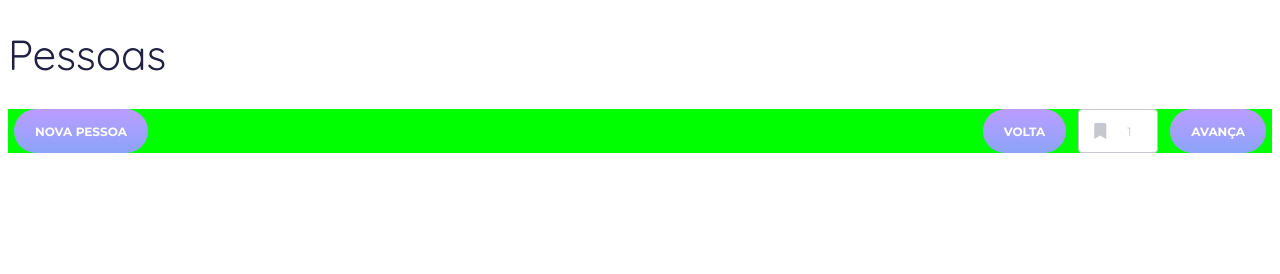
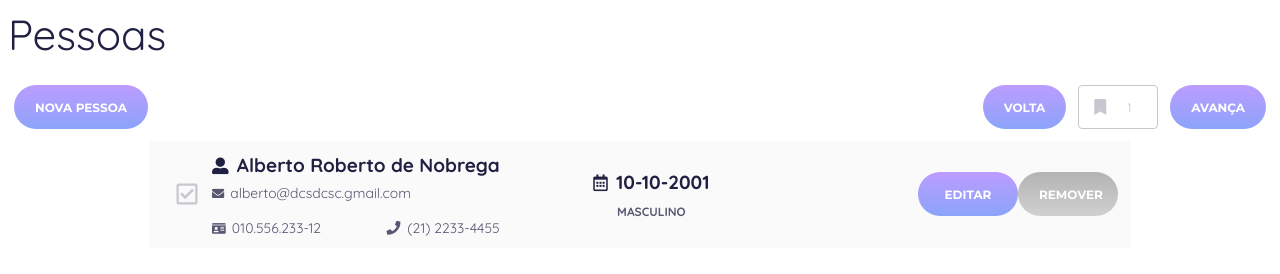
Before and after one commit to iFgR/people-register, a website with bundled scripts: page src/index.html in a window 1280 px wide. Built offline with nearby package versions, Linux system fonts and the light colour scheme.

Commit message:
Improve list style

```diff
--- a/src/index.html
+++ b/src/index.html
@@ -33,22 +33,29 @@
 
       <section class="people-list">
         <ul class="list">
-          <!-- <li class="card-list">
+          <li class="card-list">
             <div class="status">
-              ${isActive}
+              <!-- <i class="fas fa-check-square fa-2x"></i> -->
+              <i class="far fa-check-square fa-2x"></i>
             </div>
             <div class="identification">
-              <h4>${personName}</h4>
-              <h6>${cpf}</h6>
+              <h4 title="Nome"><i class="fas fa-user-alt fa-sm icon"></i>Alberto Roberto de Nobrega</h4>
+              <h5 title="e-mail" class="email"><i class="fas fa-envelope fa-sm icon"></i>alberto@dcsdcsc.gmail.com</h6>
+              <div class="more-info">
+                <h5 title="CPF"><i class="fas fa-id-card fa-sm icon"></i>010.556.233-12</h6>
+                <h5 title="Telefone"><i class="fas fa-phone icon"></i>(21) 2233-4455</h6>
+              </div>
             </div>
-            <div class="info">
-              <h6>10/08/1999</h6>
-              <h6>${phone}</h6>
+            <div class="information">
+              <h4 class="birthday"><i class="far fa-calendar-alt fa-sm icon"></i>10-10-2001</h5>
+              <h6>MASCULINO</h5>
             </div>
+
             <div class="commands">
-              <button onclick="editPerson()">Editar</button>
+              <button class="btn -primary command" onclick="editPerson()">Editar</button>
+              <button class="btn -default command" onclick="editPerson()">Remover</button>
             </div>
-          </li> -->
+          </li>
         </ul>
       </section>
     </main>
--- a/src/index.js
+++ b/src/index.js
@@ -1,9 +1,8 @@
 import HandleListCommands from './js/core/handle-form-commands.js';
-import refreshPeopleList from './js/core/refresh-people-list.js';
 
 window.countPeople = 1;
 window.actualPage = 0;
 window.perPage = 3;
 
 HandleListCommands();
-refreshPeopleList();
+// refreshPeopleList();
--- a/src/styles/base.scss
+++ b/src/styles/base.scss
@@ -6,6 +6,7 @@ h1 {
   font-family: 'Quicksand', sans-serif;
   font-weight: normal;
   font-size: 3.5rem;
+  margin: 0;
 }
 
 h2 {
@@ -13,6 +14,7 @@ h2 {
   font-family: 'Quicksand', sans-serif;
   font-weight: normal;
   font-size: 2.66rem;
+  margin: 0;
 }
 
 h3 {
@@ -20,6 +22,7 @@ h3 {
   font-family: 'Quicksand', sans-serif;
   font-weight: bold;
   font-size: 2rem;
+  margin: 0;
 }
 
 h4 {
@@ -27,6 +30,7 @@ h4 {
   font-family: 'Quicksand', sans-serif;
   font-weight: bold;
   font-size: 1.58rem;
+  margin: 0;
 }
 
 h5 {
@@ -34,6 +38,7 @@ h5 {
   font-family: 'Quicksand', sans-serif;
   font-weight: normal;
   font-size: 1.16rem;
+  margin: 0;
 }
 
 h6 {
@@ -42,4 +47,5 @@ h6 {
   font-weight: bold;
   font-size: 1rem;
   text-transform: uppercase;
+  margin: 0;
 }
--- a/src/styles/components.scss
+++ b/src/styles/components.scss
@@ -1,3 +1,4 @@
+@import './components/main.scss';
 @import './components/card-list.scss';
 @import './components/list-pagination.scss';
 @import './components/save-modal.scss';
--- a/src/styles/components/card-list.scss
+++ b/src/styles/components/card-list.scss
@@ -1,4 +1,79 @@
+@import "../size.scss";
+
 .card-list {
+  position: relative;
   display: flex;
   background-color: #fafafa;
+  padding: 1em;
+
+  & .icon {
+    margin-right: .5em;
+  }
+
+  & > .status {
+    display: flex;
+    flex: 0 0 50px;
+    justify-content: center;
+    align-items: center;
+    color: $dark-shade-25;
+  }
+
+  & > .status.-active {
+    color: $green;
+  }
+
+  & > .identification {
+    display: flex;
+    flex-direction: column;
+    padding-right: 2em;
+  }
+
+  & > .identification > .email {
+    margin-top: .5em;
+  }
+
+  & > .identification > .more-info {
+    display: flex;
+    justify-content: space-between;
+    margin-top: 1.5em;
+  }
+
+  & > .information {
+    display: flex;
+    flex-direction: column;
+    justify-content: center;
+    align-items: center;
+    flex: 1 1 auto;
+  }
+
+  & > .information > .birthday {
+    margin-bottom: .5em;
+  }
+
+  & > .commands {
+    display: flex;
+    flex: 1 1 auto;
+    flex-direction: column;
+    align-items: flex-end;
+  }
+  & > .commands > .command {
+    width: 100px;
+  }
+
+  $maxSizeSmall: nth(nth(nth($sizes, 2), 2), 1) + rem;
+  @media only screen and (max-width: $maxSizeSmall) {
+    & > .information {
+      background-color: #F00;
+      display: none;
+    }
+  }
+
+  $maxSizeLarge: nth(nth(nth($sizes, 2), 2), 1) + rem;
+  @media only screen and (min-width: $maxSizeLarge) {
+    & > .commands {
+      flex-direction: row;
+      justify-content: flex-end;
+      align-items: center;
+    }
+  }
 }
--- /dev/null
+++ b/src/styles/components/main.scss
@@ -0,0 +1,10 @@
+.people-list {
+  position: relative;
+  display: flex;
+  width: 100%;
+  justify-content: center;
+
+  & > .list {
+    flex: 0 1 980px;
+  }
+}
--- a/src/styles/grid.scss
+++ b/src/styles/grid.scss
@@ -112,12 +112,11 @@
       width: $containerWidth + rem;
     }
     .hide-#{$size} {
-      display: none;
+      display: none !important;
     }
 
     @for $i from 1 through $grid-columns {
       .col-#{$size}-#{$i} {
-        background-color: $color;
         display: block;
         -ms-flex-preferred-size: 100% / $grid-columns * $i;
         flex-basis: 100% / $grid-columns * $i !important;
--- a/src/styles/object.scss
+++ b/src/styles/object.scss
@@ -8,6 +8,7 @@
   font-weight: bold;
   font-size: 1em;
   text-transform: uppercase;
+  cursor: pointer;
 
   &.-success {
     background: linear-gradient(180deg, #6FCF97 0%, #66D2EA 100%);
```
Also changed, not shown: src/css/general.css.
